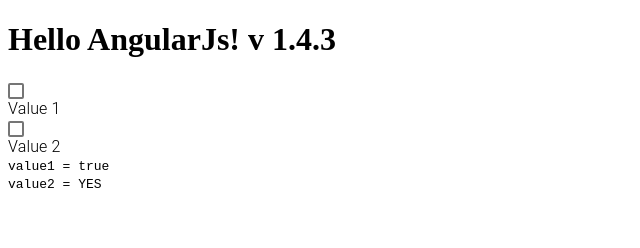
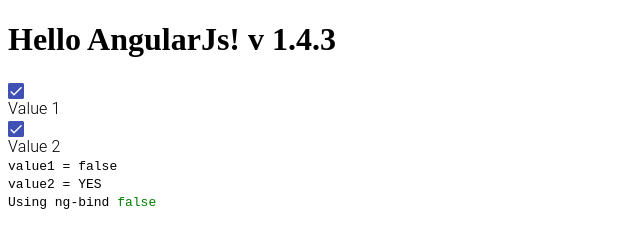
Before and after one commit to atlwendy/angularjs-using-angular-elements, a plain HTML site: page index.html in a window 1280 px wide. Shown: the whole page, without its empty margins (0-640 px from the left). Drawn offline with nearby package versions, Linux system fonts and the light colour scheme.

Commit message:
remove [()] for ngModel

```diff
--- a/index.html
+++ b/index.html
@@ -11,7 +11,7 @@
           angular.module('checkboxExample', [])
             .controller('ExampleController', ['$scope', function ($scope) {
               $scope.checkboxModel = {
-                value1: true,
+                value1: false,
                 value2: 'YES'
               };
             }]);
@@ -24,16 +24,18 @@
           <form name="myForm" ng-controller="ExampleController">
             <ts-checkbox
               label="Value1"
-              [(ng-model)]="checkboxModel.value1"
+              ng-model="checkboxModel.value1"
             >Value 1</ts-checkbox>
             <ts-checkbox
               label="Value2"
-              [(ng-model)]="checkboxModel.value2"
+              ng-model="checkboxModel.value2"
             >Value 2</ts-checkbox>
 
             <tt>value1 = {{checkboxModel.value1}}</tt><br />
             <tt>value2 = {{checkboxModel.value2}}</tt><br />
+            <tt>Using ng-bind <span style="color: green" ng-bind="checkboxModel.value1"></span></tt>
           </form>
+
         </div>
 
       </body>
```
